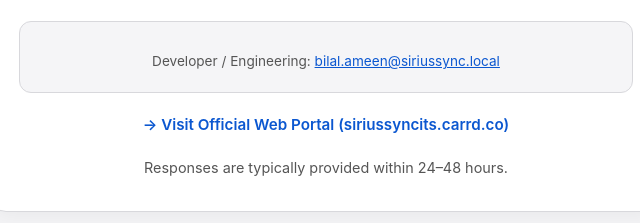
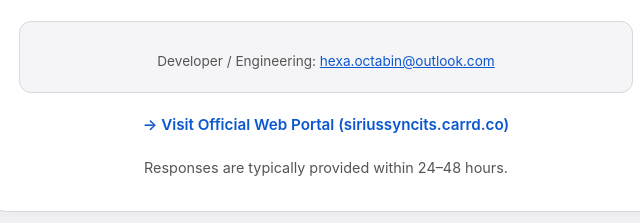
Before and after one commit to Coder-ACJHP/SiriusSync-ITS-Docs, a plain HTML site: page docs/support.html in a window 1280 px wide. Shown: the part 378-601 px from the top of the page, 314-954 px from the left. Drawn offline with Linux system fonts and the light colour scheme.

Commit message:
Update support contact email
This commit updates the engineering contact email shown on the support page. The previous local-domain address has been replaced with the current Outlook address to ensure support inquiries reach the right developer contact.

```diff
--- a/docs/support.html
+++ b/docs/support.html
@@ -134,7 +134,7 @@
     </p>
     <div class="contact-box">
       <p style="margin: 0.6rem 0 0; font-size: 0.85rem;" class="muted">
-        Developer / Engineering: <a href="mailto:bilal.ameen@siriussync.local">bilal.ameen@siriussync.local</a>
+        Developer / Engineering: <a href="mailto:hexa.octabin@outlook.com">hexa.octabin@outlook.com</a>
       </p>
     </div>
     <p style="margin-top: 1.25rem; margin-bottom: 0;">
```
